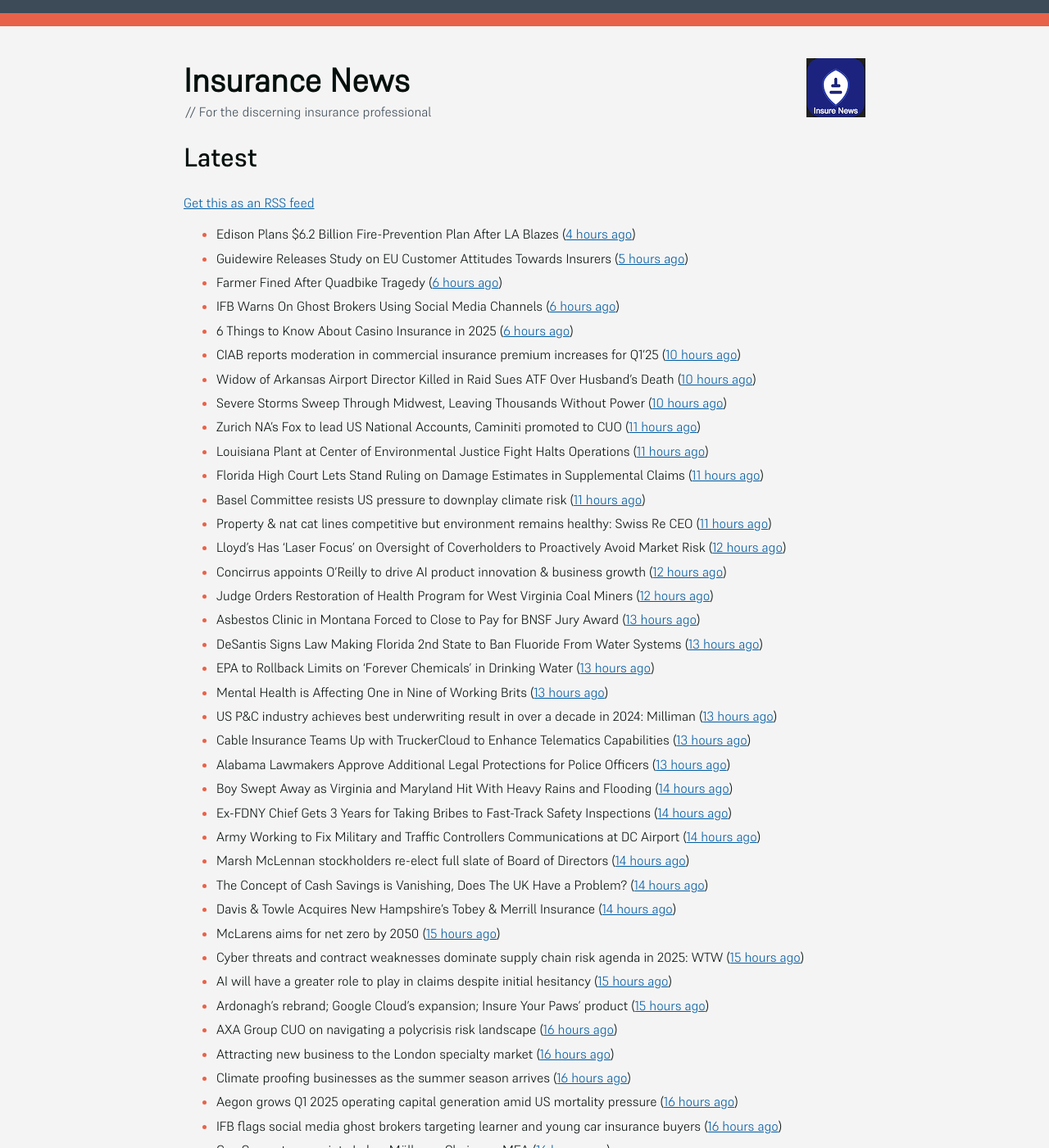
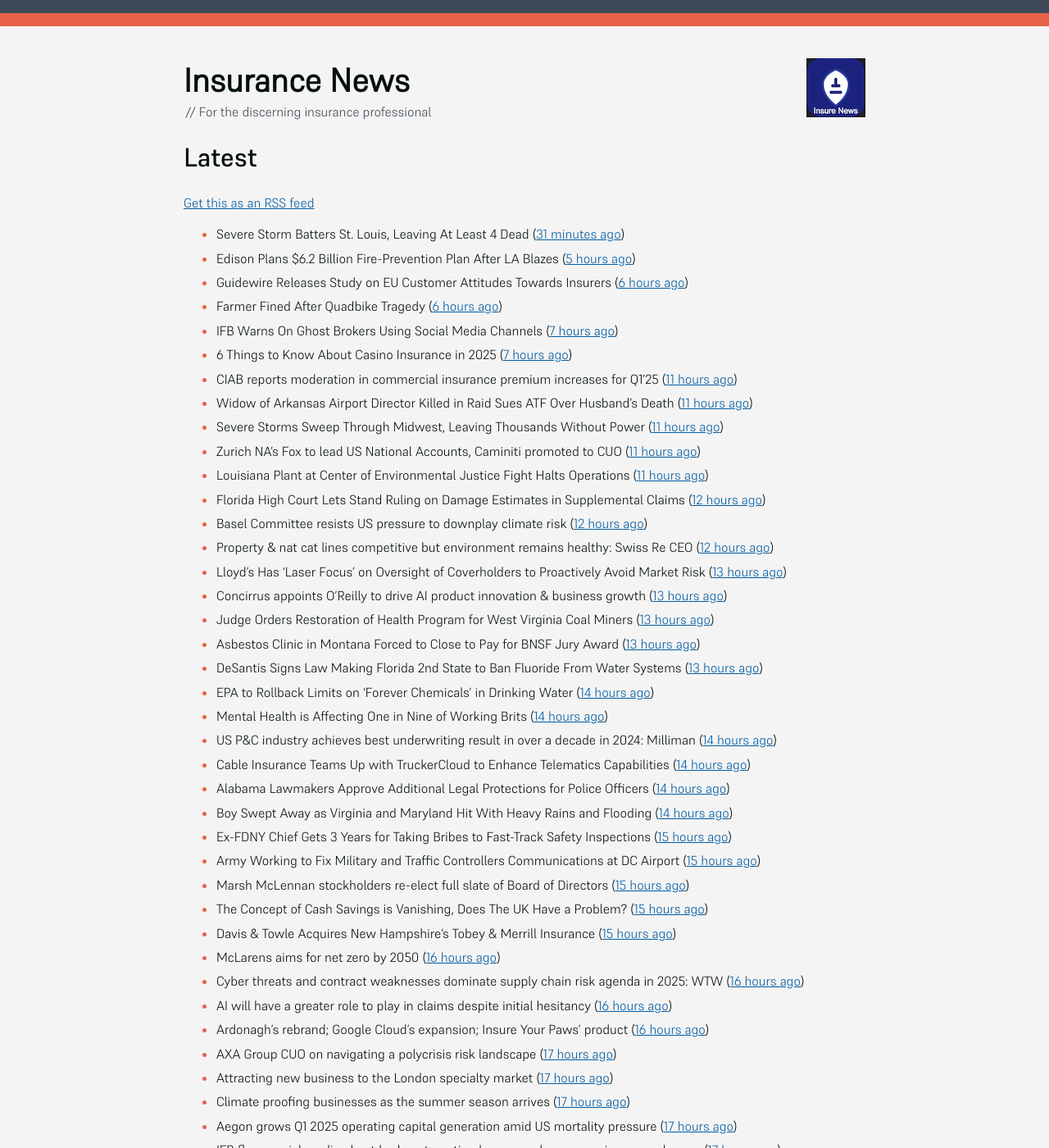
Before and after one commit to mat-0/feeds.thechels.uk, a Jekyll site: the page built from index.md, in a window 1280 px wide and 1400 px high. Shown: the whole window at 82% size. Built offline with Jekyll 4.4.1, drawn with Linux system fonts in a browser that asks for light colours; some of the changed text lies outside the part shown.

Commit message:
New Feed

```diff
--- a/index.md
+++ b/index.md
@@ -8,66 +8,66 @@ description: Latest Updates
 [Get this as an RSS feed](/feed.rss)
 
 <!-- news_marker starts -->
-- Edison Plans $6.2 Billion Fire-Prevention Plan After LA Blazes ([4 hours ago](https://www.insurancejournal.com/news/west/2025/05/16/824114.htm))
-- Guidewire Releases Study on EU Customer Attitudes Towards Insurers ([5 hours ago](https://insurance-edge.net/2025/05/16/guidewire-releases-study-on-eu-customer-attitudes-towards-insurers/))
+- Severe Storm Batters St. Louis, Leaving At Least 4 Dead ([31 minutes ago](https://www.insurancejournal.com/news/midwest/2025/05/16/824121.htm))
+- Edison Plans $6.2 Billion Fire-Prevention Plan After LA Blazes ([5 hours ago](https://www.insurancejournal.com/news/west/2025/05/16/824114.htm))
+- Guidewire Releases Study on EU Customer Attitudes Towards Insurers ([6 hours ago](https://insurance-edge.net/2025/05/16/guidewire-releases-study-on-eu-customer-attitudes-towards-insurers/))
 - Farmer Fined After Quadbike Tragedy ([6 hours ago](https://insurance-edge.net/2025/05/16/farmer-fined-after-quadbike-tragedy/))
-- IFB Warns On Ghost Brokers Using Social Media Channels ([6 hours ago](https://insurance-edge.net/2025/05/16/ifb-warns-on-ghost-brokers-using-social-media-channels/))
-- 6 Things to Know About Casino Insurance in 2025 ([6 hours ago](https://insurance-edge.net/2025/05/16/6-things-to-know-about-casino-insurance-in-2025/))
-- CIAB reports moderation in commercial insurance premium increases for Q1’25 ([10 hours ago](https://www.reinsurancene.ws/ciab-reports-moderation-in-commercial-insurance-premium-increases-for-q125/))
-- Widow of Arkansas Airport Director Killed in Raid Sues ATF Over Husband’s Death ([10 hours ago](https://www.insurancejournal.com/news/southcentral/2025/05/16/824097.htm))
-- Severe Storms Sweep Through Midwest, Leaving Thousands Without Power ([10 hours ago](https://www.insurancejournal.com/news/midwest/2025/05/16/824092.htm))
+- IFB Warns On Ghost Brokers Using Social Media Channels ([7 hours ago](https://insurance-edge.net/2025/05/16/ifb-warns-on-ghost-brokers-using-social-media-channels/))
+- 6 Things to Know About Casino Insurance in 2025 ([7 hours ago](https://insurance-edge.net/2025/05/16/6-things-to-know-about-casino-insurance-in-2025/))
+- CIAB reports moderation in commercial insurance premium increases for Q1’25 ([11 hours ago](https://www.reinsurancene.ws/ciab-reports-moderation-in-commercial-insurance-premium-increases-for-q125/))
+- Widow of Arkansas Airport Director Killed in Raid Sues ATF Over Husband’s Death ([11 hours ago](https://www.insurancejournal.com/news/southcentral/2025/05/16/824097.htm))
+- Severe Storms Sweep Through Midwest, Leaving Thousands Without Power ([11 hours ago](https://www.insurancejournal.com/news/midwest/2025/05/16/824092.htm))
 - Zurich NA’s Fox to lead US National Accounts, Caminiti promoted to CUO ([11 hours ago](https://www.reinsurancene.ws/zurich-nas-fox-to-lead-us-national-accounts-caminiti-promoted-to-cuo/))
 - Louisiana Plant at Center of Environmental Justice Fight Halts Operations ([11 hours ago](https://www.insurancejournal.com/news/southcentral/2025/05/16/824085.htm))
-- Florida High Court Lets Stand Ruling on Damage Estimates in Supplemental Claims ([11 hours ago](https://www.insurancejournal.com/news/southeast/2025/05/16/824076.htm))
-- Basel Committee resists US pressure to downplay climate risk ([11 hours ago](https://www.dig-in.com/articles/basel-committee-resists-us-pressure-to-downplay-climate-risk))
-- Property & nat cat lines competitive but environment remains healthy: Swiss Re CEO ([11 hours ago](https://www.reinsurancene.ws/property-nat-cat-lines-competitive-but-environment-remains-healthy-swiss-re-ceo/))
-- Lloyd’s Has ‘Laser Focus’ on Oversight of Coverholders to Proactively Avoid Market Risk ([12 hours ago](https://www.insurancejournal.com/news/international/2025/05/16/824065.htm))
-- Concirrus appoints O’Reilly to drive AI product innovation & business growth ([12 hours ago](https://www.reinsurancene.ws/concirrus-appoints-oreilly-to-drive-ai-product-innovation-business-growth/))
-- Judge Orders Restoration of Health Program for West Virginia Coal Miners ([12 hours ago](https://www.insurancejournal.com/news/southeast/2025/05/16/824060.htm))
+- Florida High Court Lets Stand Ruling on Damage Estimates in Supplemental Claims ([12 hours ago](https://www.insurancejournal.com/news/southeast/2025/05/16/824076.htm))
+- Basel Committee resists US pressure to downplay climate risk ([12 hours ago](https://www.dig-in.com/articles/basel-committee-resists-us-pressure-to-downplay-climate-risk))
+- Property & nat cat lines competitive but environment remains healthy: Swiss Re CEO ([12 hours ago](https://www.reinsurancene.ws/property-nat-cat-lines-competitive-but-environment-remains-healthy-swiss-re-ceo/))
+- Lloyd’s Has ‘Laser Focus’ on Oversight of Coverholders to Proactively Avoid Market Risk ([13 hours ago](https://www.insurancejournal.com/news/international/2025/05/16/824065.htm))
+- Concirrus appoints O’Reilly to drive AI product innovation & business growth ([13 hours ago](https://www.reinsurancene.ws/concirrus-appoints-oreilly-to-drive-ai-product-innovation-business-growth/))
+- Judge Orders Restoration of Health Program for West Virginia Coal Miners ([13 hours ago](https://www.insurancejournal.com/news/southeast/2025/05/16/824060.htm))
 - Asbestos Clinic in Montana Forced to Close to Pay for BNSF Jury Award ([13 hours ago](https://www.insurancejournal.com/news/west/2025/05/16/824055.htm))
 - DeSantis Signs Law Making Florida 2nd State to Ban Fluoride From Water Systems ([13 hours ago](https://www.insurancejournal.com/news/southeast/2025/05/16/824051.htm))
-- EPA to Rollback Limits on ‘Forever Chemicals’ in Drinking Water ([13 hours ago](https://www.insurancejournal.com/news/national/2025/05/16/824047.htm))
-- Mental Health is Affecting One in Nine of Working Brits ([13 hours ago](https://insurance-edge.net/2025/05/16/mental-health-is-affecting-one-in-nine-of-working-brits/))
-- US P&C industry achieves best underwriting result in over a decade in 2024: Milliman ([13 hours ago](https://www.reinsurancene.ws/us-pc-industry-achieves-best-underwriting-result-in-over-a-decade-in-2024-milliman/))
-- Cable Insurance Teams Up with TruckerCloud to Enhance Telematics Capabilities ([13 hours ago](https://www.insurtechinsights.com/cable-insurance-teams-up-with-truckercloud-to-enhance-telematics-capabilities/))
-- Alabama Lawmakers Approve Additional Legal Protections for Police Officers ([13 hours ago](https://www.insurancejournal.com/news/southeast/2025/05/16/824044.htm))
+- EPA to Rollback Limits on ‘Forever Chemicals’ in Drinking Water ([14 hours ago](https://www.insurancejournal.com/news/national/2025/05/16/824047.htm))
+- Mental Health is Affecting One in Nine of Working Brits ([14 hours ago](https://insurance-edge.net/2025/05/16/mental-health-is-affecting-one-in-nine-of-working-brits/))
+- US P&C industry achieves best underwriting result in over a decade in 2024: Milliman ([14 hours ago](https://www.reinsurancene.ws/us-pc-industry-achieves-best-underwriting-result-in-over-a-decade-in-2024-milliman/))
+- Cable Insurance Teams Up with TruckerCloud to Enhance Telematics Capabilities ([14 hours ago](https://www.insurtechinsights.com/cable-insurance-teams-up-with-truckercloud-to-enhance-telematics-capabilities/))
+- Alabama Lawmakers Approve Additional Legal Protections for Police Officers ([14 hours ago](https://www.insurancejournal.com/news/southeast/2025/05/16/824044.htm))
 - Boy Swept Away as Virginia and Maryland Hit With Heavy Rains and Flooding ([14 hours ago](https://www.insurancejournal.com/news/east/2025/05/16/824034.htm))
-- Ex-FDNY Chief Gets 3 Years for Taking Bribes to Fast-Track Safety Inspections ([14 hours ago](https://www.insurancejournal.com/news/east/2025/05/16/824030.htm))
-- Army Working to Fix Military and Traffic Controllers Communications at DC Airport ([14 hours ago](https://www.insurancejournal.com/news/east/2025/05/16/824024.htm))
-- Marsh McLennan stockholders re-elect full slate of Board of Directors ([14 hours ago](https://www.reinsurancene.ws/marsh-mclennan-stockholders-re-elect-full-slate-of-board-of-directors/))
-- The Concept of Cash Savings is Vanishing, Does The UK Have a Problem? ([14 hours ago](https://insurance-edge.net/2025/05/16/the-concept-of-cash-savings-is-vanishing-does-the-uk-have-a-problem/))
-- Davis & Towle Acquires New Hampshire’s Tobey & Merrill Insurance ([14 hours ago](https://www.insurancejournal.com/news/east/2025/05/16/824021.htm))
-- McLarens aims for net zero by 2050 ([15 hours ago](https://www.postonline.co.uk/news/7957770/mclarens-aims-for-net-zero-by-2050))
-- Cyber threats and contract weaknesses dominate supply chain risk agenda in 2025: WTW ([15 hours ago](https://www.reinsurancene.ws/cyber-threats-and-contract-weaknesses-dominate-supply-chain-risk-agenda-in-2025-wtw/))
-- AI will have a greater role to play in claims despite initial hesitancy ([15 hours ago](https://www.postonline.co.uk/broker/7957769/ai-will-have-a-greater-role-to-play-in-claims-despite-initial-hesitancy))
-- Ardonagh’s rebrand; Google Cloud’s expansion; Insure Your Paws’ product ([15 hours ago](https://www.postonline.co.uk/news/7957764/ardonaghs-rebrand-google-clouds-expansion-insure-your-paws-product))
-- AXA Group CUO on navigating a polycrisis risk landscape ([16 hours ago](https://www.insurancebusinessmag.com/uk/news/breaking-news/axa-group-cuo-on-navigating-a-polycrisis-risk-landscape-535921.aspx))
-- Attracting new business to the London specialty market ([16 hours ago](https://www.insurancebusinessmag.com/uk/news/breaking-news/attracting-new-business-to-the-london-specialty-market-535974.aspx))
-- Climate proofing businesses as the summer season arrives ([16 hours ago](https://www.insurancebusinessmag.com/uk/news/catastrophe/climate-proofing-businesses-as-the-summer-season-arrives-535973.aspx))
-- Aegon grows Q1 2025 operating capital generation amid US mortality pressure ([16 hours ago](https://www.insurancebusinessmag.com/uk/news/breaking-news/aegon-grows-q1-2025-operating-capital-generation-amid-us-mortality-pressure-535972.aspx))
-- IFB flags social media ghost brokers targeting learner and young car insurance buyers ([16 hours ago](https://www.insurancebusinessmag.com/uk/news/auto-motor/ifb-flags-social-media-ghost-brokers-targeting-learner-and-young-car-insurance-buyers-535971.aspx))
-- Guy Carpenter appoints Lukas Müller as Chairman MEA ([16 hours ago](https://www.reinsurancene.ws/guy-carpenter-appoints-lukas-muller-as-chairman-mea/))
-- LMA celebrates claims community achievements at 2025 awards night ([16 hours ago](https://www.insurancebusinessmag.com/uk/news/claims/lma-celebrates-claims-community-achievements-at-2025-awards-night-535970.aspx))
-- Yutree MD optimistic for the future of independent brokers ([16 hours ago](https://www.postonline.co.uk/news/7957767/yutree-md-optimistic-for-the-future-of-independent-brokers))
-- Swiss Re Profits Up Despite Losses from California Wildfires ([16 hours ago](https://www.insurancejournal.com/news/international/2025/05/16/824017.htm))
-- Sanjay Mehra joins Gallagher India as Head of Marine ([17 hours ago](https://www.reinsurancene.ws/sanjay-mehra-joins-gallagher-india-as-head-of-marine/))
-- FCA hopes firms will gain confidence with fewer rules ([17 hours ago](https://www.postonline.co.uk/news/7957766/fca-hopes-firms-will-gain-confidence-with-fewer-rules))
-- It’s still attractive but start of softening cycle is clear: Malmström, Swiss Re CFO ([18 hours ago](https://www.reinsurancene.ws/its-still-attractive-but-start-of-softening-cycle-is-clear-malmstrom-swiss-re-cfo/))
+- Ex-FDNY Chief Gets 3 Years for Taking Bribes to Fast-Track Safety Inspections ([15 hours ago](https://www.insurancejournal.com/news/east/2025/05/16/824030.htm))
+- Army Working to Fix Military and Traffic Controllers Communications at DC Airport ([15 hours ago](https://www.insurancejournal.com/news/east/2025/05/16/824024.htm))
+- Marsh McLennan stockholders re-elect full slate of Board of Directors ([15 hours ago](https://www.reinsurancene.ws/marsh-mclennan-stockholders-re-elect-full-slate-of-board-of-directors/))
+- The Concept of Cash Savings is Vanishing, Does The UK Have a Problem? ([15 hours ago](https://insurance-edge.net/2025/05/16/the-concept-of-cash-savings-is-vanishing-does-the-uk-have-a-problem/))
+- Davis & Towle Acquires New Hampshire’s Tobey & Merrill Insurance ([15 hours ago](https://www.insurancejournal.com/news/east/2025/05/16/824021.htm))
+- McLarens aims for net zero by 2050 ([16 hours ago](https://www.postonline.co.uk/news/7957770/mclarens-aims-for-net-zero-by-2050))
+- Cyber threats and contract weaknesses dominate supply chain risk agenda in 2025: WTW ([16 hours ago](https://www.reinsurancene.ws/cyber-threats-and-contract-weaknesses-dominate-supply-chain-risk-agenda-in-2025-wtw/))
+- AI will have a greater role to play in claims despite initial hesitancy ([16 hours ago](https://www.postonline.co.uk/broker/7957769/ai-will-have-a-greater-role-to-play-in-claims-despite-initial-hesitancy))
+- Ardonagh’s rebrand; Google Cloud’s expansion; Insure Your Paws’ product ([16 hours ago](https://www.postonline.co.uk/news/7957764/ardonaghs-rebrand-google-clouds-expansion-insure-your-paws-product))
+- AXA Group CUO on navigating a polycrisis risk landscape ([17 hours ago](https://www.insurancebusinessmag.com/uk/news/breaking-news/axa-group-cuo-on-navigating-a-polycrisis-risk-landscape-535921.aspx))
+- Attracting new business to the London specialty market ([17 hours ago](https://www.insurancebusinessmag.com/uk/news/breaking-news/attracting-new-business-to-the-london-specialty-market-535974.aspx))
+- Climate proofing businesses as the summer season arrives ([17 hours ago](https://www.insurancebusinessmag.com/uk/news/catastrophe/climate-proofing-businesses-as-the-summer-season-arrives-535973.aspx))
+- Aegon grows Q1 2025 operating capital generation amid US mortality pressure ([17 hours ago](https://www.insurancebusinessmag.com/uk/news/breaking-news/aegon-grows-q1-2025-operating-capital-generation-amid-us-mortality-pressure-535972.aspx))
+- IFB flags social media ghost brokers targeting learner and young car insurance buyers ([17 hours ago](https://www.insurancebusinessmag.com/uk/news/auto-motor/ifb-flags-social-media-ghost-brokers-targeting-learner-and-young-car-insurance-buyers-535971.aspx))
+- Guy Carpenter appoints Lukas Müller as Chairman MEA ([17 hours ago](https://www.reinsurancene.ws/guy-carpenter-appoints-lukas-muller-as-chairman-mea/))
+- LMA celebrates claims community achievements at 2025 awards night ([17 hours ago](https://www.insurancebusinessmag.com/uk/news/claims/lma-celebrates-claims-community-achievements-at-2025-awards-night-535970.aspx))
+- Yutree MD optimistic for the future of independent brokers ([17 hours ago](https://www.postonline.co.uk/news/7957767/yutree-md-optimistic-for-the-future-of-independent-brokers))
+- Swiss Re Profits Up Despite Losses from California Wildfires ([17 hours ago](https://www.insurancejournal.com/news/international/2025/05/16/824017.htm))
+- Sanjay Mehra joins Gallagher India as Head of Marine ([18 hours ago](https://www.reinsurancene.ws/sanjay-mehra-joins-gallagher-india-as-head-of-marine/))
+- FCA hopes firms will gain confidence with fewer rules ([18 hours ago](https://www.postonline.co.uk/news/7957766/fca-hopes-firms-will-gain-confidence-with-fewer-rules))
+- It’s still attractive but start of softening cycle is clear: Malmström, Swiss Re CFO ([19 hours ago](https://www.reinsurancene.ws/its-still-attractive-but-start-of-softening-cycle-is-clear-malmstrom-swiss-re-cfo/))
 - Rogue Communication Devices Found in Chinese Solar Power Inverters ([19 hours ago](https://www.insurancejournal.com/news/international/2025/05/16/824006.htm))
-- Cyberattack-Hit M&S Says Food Availability Improving Every Day ([19 hours ago](https://www.insurancejournal.com/news/international/2025/05/16/824002.htm))
+- Cyberattack-Hit M&S Says Food Availability Improving Every Day ([20 hours ago](https://www.insurancejournal.com/news/international/2025/05/16/824002.htm))
 - Morton Salt Settles Ohio Discrimination Case With $75,000 Payment ([20 hours ago](https://www.insurancejournal.com/news/midwest/2025/05/16/823999.htm))
 - Christian Dior Couture Client Data Breached in Cyberattack ([20 hours ago](https://www.insurancejournal.com/news/national/2025/05/16/823975.htm))
 - Consumer Intelligence urges insurers to consider TIC over APR ([20 hours ago](https://www.insurancebusinessmag.com/uk/news/auto-motor/consumer-intelligence-urges-insurers-to-consider-tic-over-apr-535940.aspx))
 - BIBA names first female chair ([20 hours ago](https://www.insurancebusinessmag.com/uk/news/breaking-news/biba-names-first-female-chair-535939.aspx))
 - Texas Sweetens Pitch to CEOs, Boards With New State Protections ([20 hours ago](https://www.insurancejournal.com/news/southcentral/2025/05/16/823995.htm))
 - Insurance moves: Rokstone, Insurance Advisory, Evolution Claims and AXA XL ([20 hours ago](https://www.insurancebusinessmag.com/uk/news/breaking-news/insurance-moves-rokstone-insurance-advisory-evolution-claims-and-axa-xl-535937.aspx))
-- Interest in AI grows but adoption remains limited - LMA ([20 hours ago](https://www.insurancebusinessmag.com/uk/news/technology/interest-in-ai-grows-but-adoption-remains-limited--lma-535936.aspx))
+- Interest in AI grows but adoption remains limited - LMA ([21 hours ago](https://www.insurancebusinessmag.com/uk/news/technology/interest-in-ai-grows-but-adoption-remains-limited--lma-535936.aspx))
 - Sedgwick Experts Outline Key Workers’ Comp Claims Trends ([21 hours ago](https://www.insurancejournal.com/news/national/2025/05/16/823936.htm))
-- Estonia Says Russia Sent Jet After Attempt to Stop Sanction-Breaking Ship ([21 hours ago](https://www.insurancejournal.com/news/international/2025/05/16/823959.htm))
-- California DoorDash Driver Pleads Guilty to Stealing $2.5M in Deliveries Scam ([21 hours ago](https://www.insurancejournal.com/news/west/2025/05/16/823989.htm))
-- People Moves: Delos Insurance Solutions Names Coffman CRO; Venbrook Promotes Lang ([21 hours ago](https://www.insurancejournal.com/news/west/2025/05/16/823705.htm))
-- Penny Black’s Social Diary: Markerstudy’s premiere; iCan’s lassi ([21 hours ago](https://www.postonline.co.uk/people/7957568/penny-blacks-social-diary-markerstudys-premiere-icans-lassi))
-- What Tiernan will find in the Lloyd's CEO in-tray ([21 hours ago](https://www.postonline.co.uk/lloydslondon/7957720/what-tiernan-will-find-in-the-lloyds-ceo-in-tray))
+- Estonia Says Russia Sent Jet After Attempt to Stop Sanction-Breaking Ship ([22 hours ago](https://www.insurancejournal.com/news/international/2025/05/16/823959.htm))
+- California DoorDash Driver Pleads Guilty to Stealing $2.5M in Deliveries Scam ([22 hours ago](https://www.insurancejournal.com/news/west/2025/05/16/823989.htm))
+- Penny Black’s Social Diary: Markerstudy’s premiere; iCan’s lassi ([22 hours ago](https://www.postonline.co.uk/people/7957568/penny-blacks-social-diary-markerstudys-premiere-icans-lassi))
+- What Tiernan will find in the Lloyd's CEO in-tray ([22 hours ago](https://www.postonline.co.uk/lloydslondon/7957720/what-tiernan-will-find-in-the-lloyds-ceo-in-tray))
 - How insurers can use systemic risk knowledge internally ([1 days ago](https://www.dig-in.com/opinion/how-insurers-can-use-systemic-risk-knowledge-internally))
 - Marsh McLennan moves to Amazon cloud; ZestyAI in Connecticut and West Virginia: Insurtech news ([1 days ago](https://www.dig-in.com/news/marsh-mclennan-to-amazon-cloud-zestyai-and-insurtech-news))
 - WTW report exposes shifting terrorism insurance risks ([1 days ago](https://www.insurancebusinessmag.com/uk/news/breaking-news/wtw-report-exposes-shifting-terrorism-insurance-risks-535909.aspx))
```
